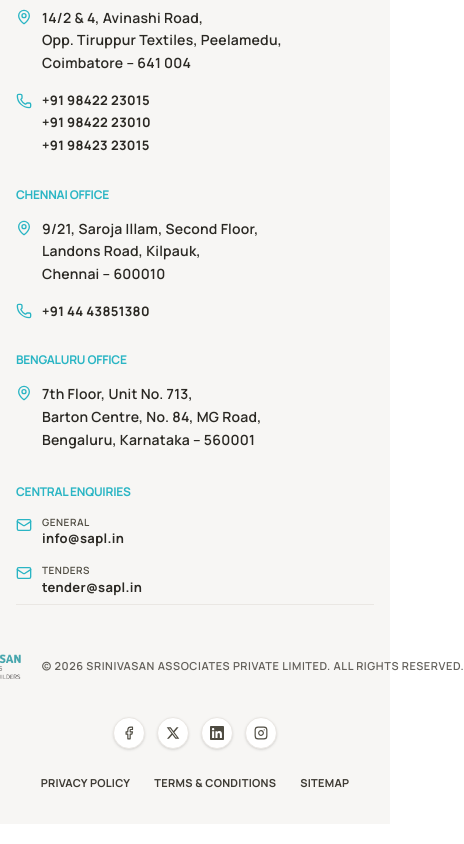
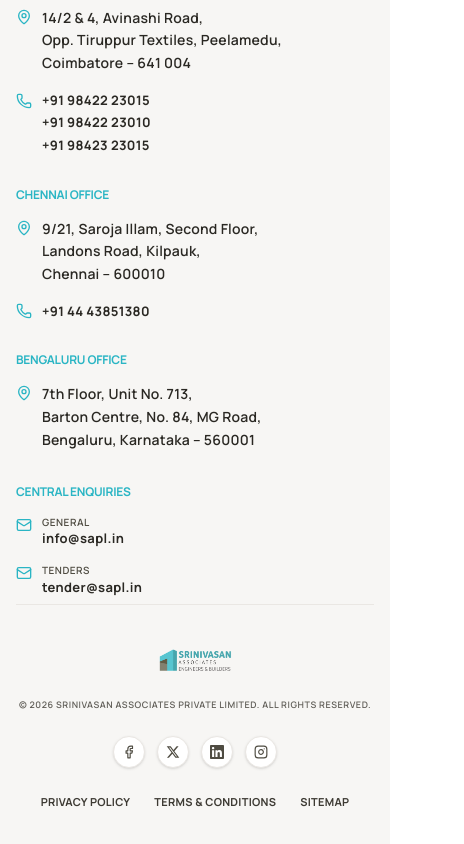
Before and after one commit to ajuajmal123/salp, a Next.js app: page / in a window 390 px wide. Shown: the part 8924-9768 px from the top of the page, 464 px wide, since content can reach past the window. Built offline with nearby package versions, Linux system fonts and the light colour scheme.

Commit message:
ui changes for better spacing

```diff
--- a/src/components/layout/Footer.tsx
+++ b/src/components/layout/Footer.tsx
@@ -167,9 +167,9 @@
         <div className="pt-8 border-t border-[#eae7e3] flex flex-col xl:flex-row items-center justify-between gap-6 text-[11px] sm:text-xs text-navy-800 font-semibold tracking-wider uppercase">
 
           {/* Left: Logo and Copyright */}
-          <div className="flex flex-row items-center gap-4 text-left shrink-0 xl:flex-1 xl:justify-start">
-            <Logo light={false} size="sm" className="w-[100px] sm:w-[120px]" />
-            <span className="opacity-80 whitespace-nowrap">
+          <div className="flex flex-col sm:flex-row items-center gap-4 text-center sm:text-left shrink-0 xl:flex-1 xl:justify-start">
+            <Logo light={false} size="sm" className="w-[80px] sm:w-[120px]" />
+            <span className="opacity-80 text-[9px] sm:text-xs leading-relaxed">
               © {currentYear} Srinivasan Associates Private Limited. All Rights Reserved.
             </span>
           </div>
```
Also changed, not shown: 1 other file (tests, documents, lock files or other folders).
